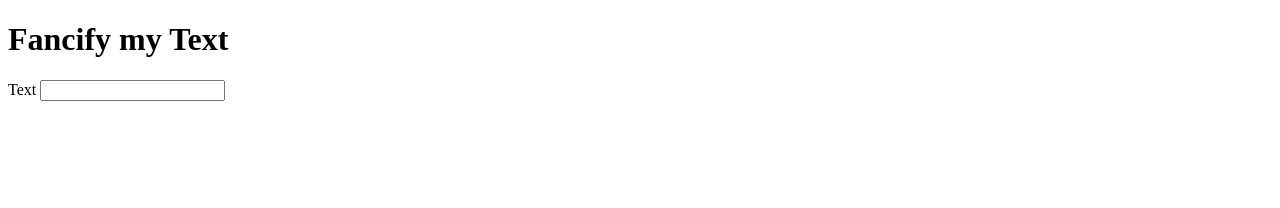
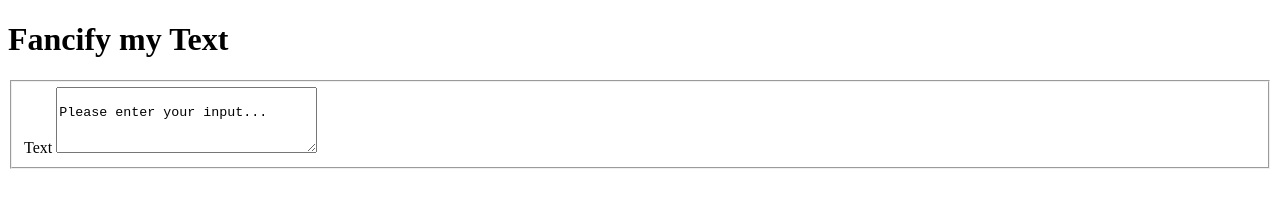
Before and after one commit to keochea647/keochea647.github.io, a plain HTML site: page docs/fancifymytext.html in a window 1280 px wide. Drawn offline with Linux system fonts and the light colour scheme.

Commit message:
Updating textbox

```diff
--- a/docs/fancifymytext.html
+++ b/docs/fancifymytext.html
@@ -9,9 +9,12 @@
 
 	<body>
 		<h1>Fancify my Text</h1>
-		<label for="input">Text
-			<input type="text" id="input" name="input" rows="4" cols="30">
-		</label>
+		<fieldset>
+			<label for="input">Text</label>
+			<textarea id="text" name="text" rows="4" cols="30">
+				Please enter your input...
+			</textarea>
+		</fieldset>
 		<!-- Your UI controls go here -->
 	</body>
 </html>
--- a/docs/fancifymytext.js
+++ b/docs/fancifymytext.js
@@ -0,0 +1 @@
+alert("Hello, world!");
```
